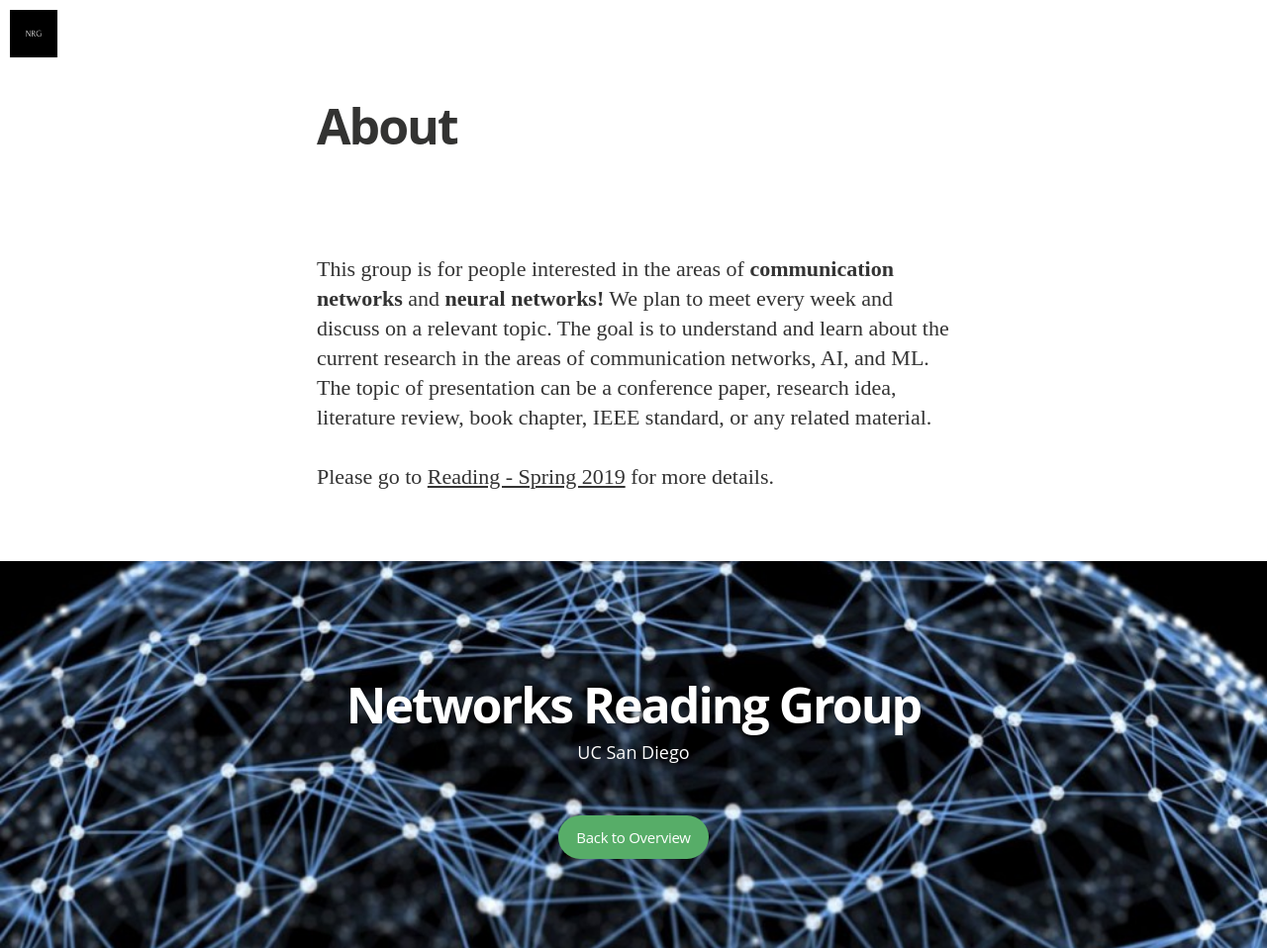
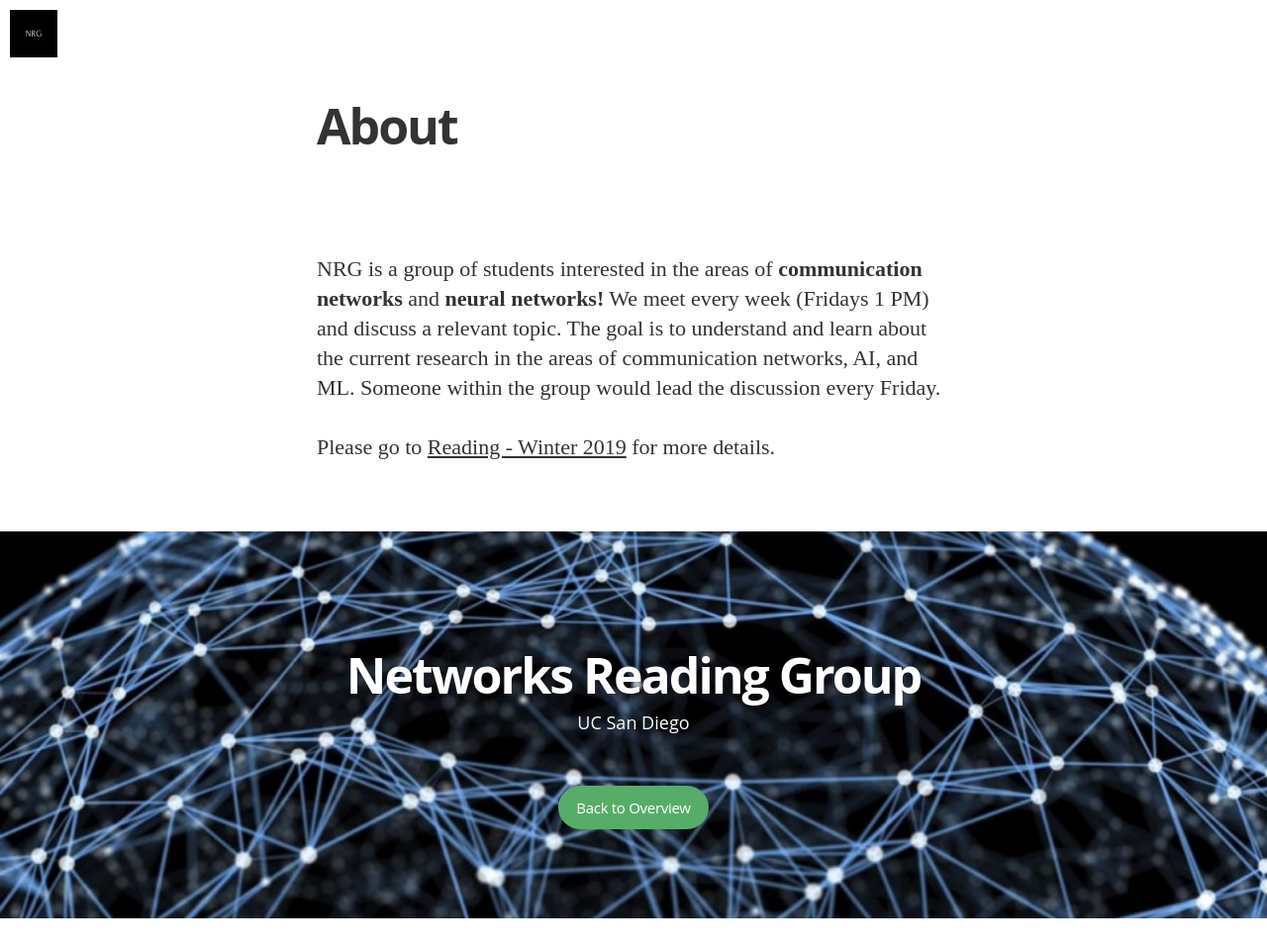
Before and after one commit to nrgucsd/nrgucsd.github.io, a Jekyll site: the page built from about.md, in a window 1280 px wide. Shown: the whole page at 99% size. Built offline with Jekyll 4.4.1, drawn with Linux system fonts in a browser that asks for light colours; nearby versions of some CDN libraries; some web fonts are replaced; after the commit the page ends 928 px from its top, so only the background shows below that.

Commit message:
Update about.md

```diff
--- a/about.md
+++ b/about.md
@@ -3,6 +3,7 @@ layout: page
 title: About
 permalink: /about/
 ---
-This group is for people interested in the areas of **communication networks** and **neural networks!** We plan to meet every week and discuss on a relevant topic. The goal is to understand and learn about the current research in the areas of communication networks, AI, and ML. The topic of presentation can be a conference paper, research idea, literature review, book chapter, IEEE standard, or any related material.
 
-Please go to [Reading - Spring 2019](https://nrgucsd.github.io/2019/01/01/Reading-Spring2019.html) for more details.
+NRG is a group of students interested in the areas of **communication networks** and **neural networks!** We meet every week (Fridays 1 PM) and discuss a relevant topic. The goal is to understand and learn about the current research in the areas of communication networks, AI, and ML. Someone within the group would lead the discussion every Friday.
+
+Please go to [Reading - Winter 2019](https://nrgucsd.github.io/2019/04/01/Reading-Winter2019.html) for more details.
```
